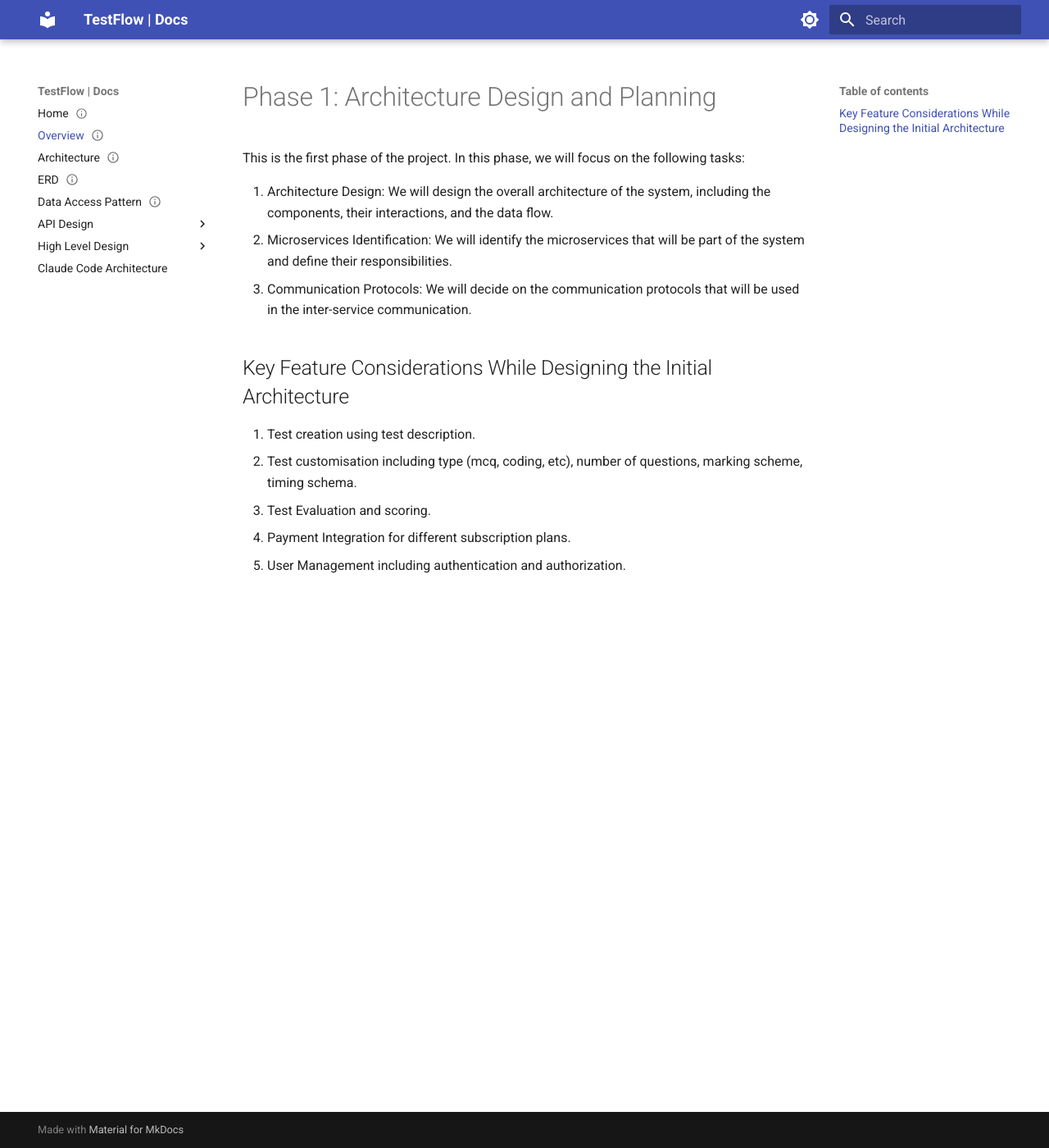
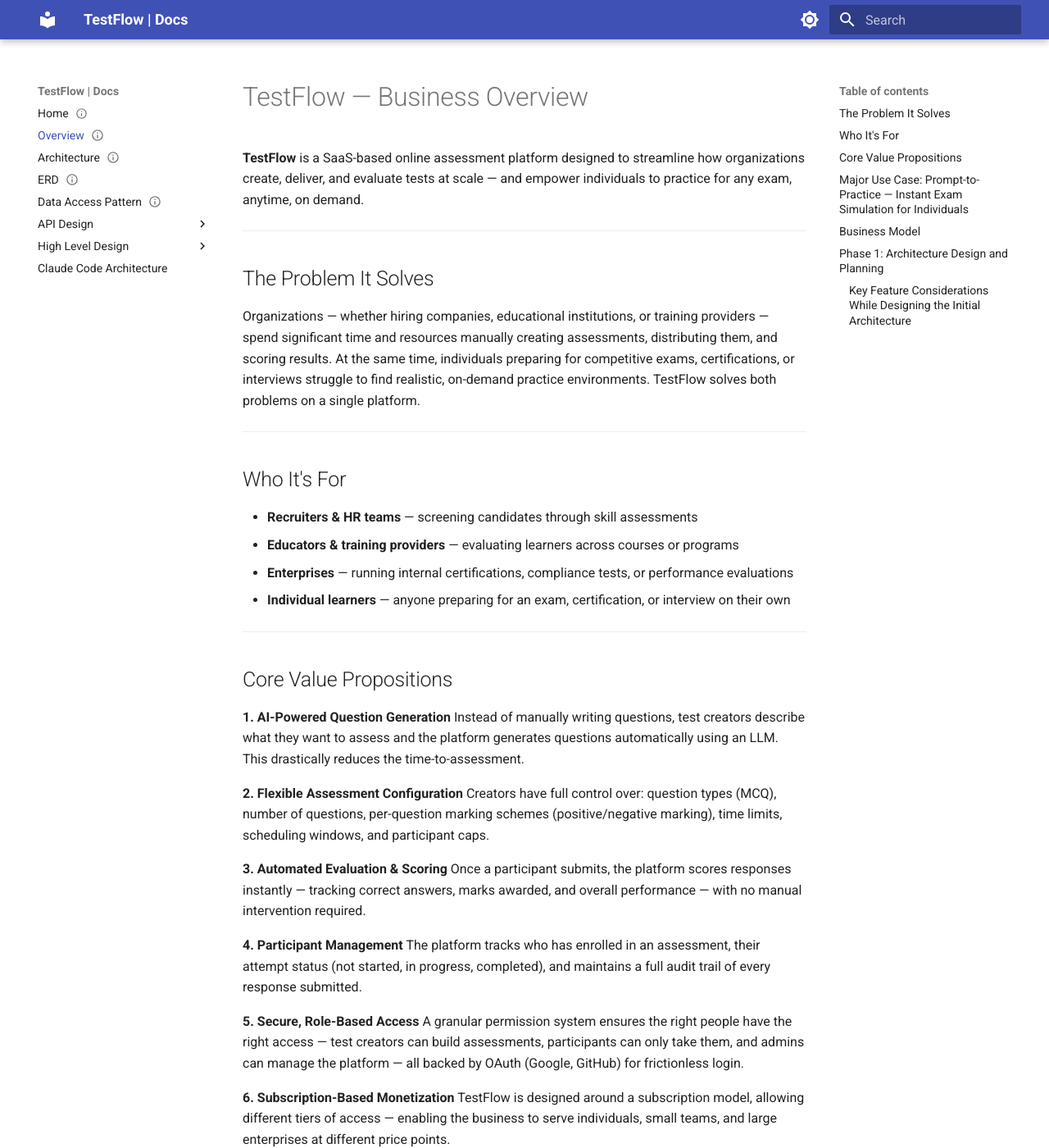
Before and after one commit to sharma-dikshant/TestFlow-Docs, an MkDocs documentation site: the page built from docs/overview.md, in a window 1280 px wide and 1400 px high. Shown: the whole window at 82% size. Built offline with MkDocs 1.6.1 and Material for MkDocs 9.7.7, drawn with Linux system fonts in a browser that asks for light colours; some of the changed text lies outside the part shown.

Commit message:
docs: add overview section

```diff
--- a/docs/overview.md
+++ b/docs/overview.md
@@ -1,22 +1,93 @@
 ---
-title: Phase 1 — Architecture Design and Planning
-description: Overview of Phase 1 scope, microservices identification, and key feature considerations
+title: TestFlow — Business Overview
+description: Business overview of TestFlow — what it is, who it's for, core value propositions, and major use cases
 status: stable
-last_updated: 2026-04-27
+last_updated: 2026-06-24
 ---
 
-# Phase 1: Architecture Design and Planning
+# TestFlow — Business Overview
+
+**TestFlow** is a SaaS-based online assessment platform designed to streamline how organizations create, deliver, and evaluate tests at scale — and empower individuals to practice for any exam, anytime, on demand.
+
+---
+
+## The Problem It Solves
+
+Organizations — whether hiring companies, educational institutions, or training providers — spend significant time and resources manually creating assessments, distributing them, and scoring results. At the same time, individuals preparing for competitive exams, certifications, or interviews struggle to find realistic, on-demand practice environments. TestFlow solves both problems on a single platform.
+
+---
+
+## Who It's For
+
+- **Recruiters & HR teams** — screening candidates through skill assessments
+- **Educators & training providers** — evaluating learners across courses or programs
+- **Enterprises** — running internal certifications, compliance tests, or performance evaluations
+- **Individual learners** — anyone preparing for an exam, certification, or interview on their own
+
+---
+
+## Core Value Propositions
+
+**1. AI-Powered Question Generation**
+Instead of manually writing questions, test creators describe what they want to assess and the platform generates questions automatically using an LLM. This drastically reduces the time-to-assessment.
+
+**2. Flexible Assessment Configuration**
+Creators have full control over: question types (MCQ), number of questions, per-question marking schemes (positive/negative marking), time limits, scheduling windows, and participant caps.
+
+**3. Automated Evaluation & Scoring**
+Once a participant submits, the platform scores responses instantly — tracking correct answers, marks awarded, and overall performance — with no manual intervention required.
+
+**4. Participant Management**
+The platform tracks who has enrolled in an assessment, their attempt status (not started, in progress, completed), and maintains a full audit trail of every response submitted.
+
+**5. Secure, Role-Based Access**
+A granular permission system ensures the right people have the right access — test creators can build assessments, participants can only take them, and admins can manage the platform — all backed by OAuth (Google, GitHub) for frictionless login.
+
+**6. Subscription-Based Monetization**
+TestFlow is designed around a subscription model, allowing different tiers of access — enabling the business to serve individuals, small teams, and large enterprises at different price points.
+
+---
+
+## Major Use Case: Prompt-to-Practice — Instant Exam Simulation for Individuals
+
+> *"I want to practice for UPSC Prelims. Give me a 100-question mock test right now."*
+
+This is one of TestFlow's most powerful differentiators. Any individual — without any admin setup, pre-built question bank, or external resource — can walk into the platform, type a single prompt describing what they want to practice, and immediately sit inside a fully simulated exam environment.
+
+**How it works:**
+
+1. **Describe the exam** — The user types a natural-language prompt: *"GATE Computer Science"*, *"AWS Solutions Architect mock test"*, *"JEE Mains Physics — Thermodynamics"*, *"Python coding interview prep"*, or even something niche like *"Medieval Indian history — 30 questions, moderate difficulty"*.
+2. **Instant test generation** — The LLM generates a complete, contextually accurate assessment: questions, answer options, correct answers, and a recommended marking scheme — all tailored to the topic and difficulty.
+3. **Authentic exam environment** — The test is served in the exact same timed, scored, distraction-free interface used for formal assessments. The experience mirrors a real exam — not a flashcard or quiz widget.
+4. **Instant results & feedback** — On submission, the user gets their score, a breakdown of correct vs. incorrect responses, and marks awarded — giving immediate, actionable feedback on where they stand.
+
+**Why this matters for the business:**
+
+- Unlocks a massive **B2C growth channel** — any student, job seeker, or professional becomes a potential user without needing an organization to onboard first
+- Creates **high repeat usage** — individuals return to practice across different topics, driving retention and subscription upgrades
+- Positions TestFlow as a **universal practice platform**, not just an enterprise testing tool
+- Generates a **rich data moat** — aggregated performance data across topics and domains becomes a future asset for adaptive learning and benchmarking features
+
+---
+
+## Business Model
+
+TestFlow follows a **B2B/B2C SaaS model**. Revenue is generated through tiered subscription plans that gate features like the number of assessments, participant limits, AI question generation credits, individual practice sessions, and advanced analytics.
+
+---
+
+## Phase 1: Architecture Design and Planning
 
 This is the first phase of the project. In this phase, we will focus on the following tasks:
 
-1. Architecture Design: We will design the overall architecture of the system, including the components, their interactions, and the data flow.
-2. Microservices Identification: We will identify the microservices that will be part of the system and define their responsibilities.
-3. Communication Protocols: We will decide on the communication protocols that will be used in the inter-service communication.
+1. **Architecture Design** — Design the overall architecture of the system, including the components, their interactions, and the data flow.
+2. **Microservices Identification** — Identify the microservices that will be part of the system and define their responsibilities.
+3. **Communication Protocols** — Decide on the communication protocols that will be used in the inter-service communication.
 
-## Key Feature Considerations While Designing the Initial Architecture
+### Key Feature Considerations While Designing the Initial Architecture
 
 1. Test creation using test description.
-2. Test customisation including type (mcq, coding, etc), number of questions, marking scheme, timing schema.
-3. Test Evaluation and scoring.
-4. Payment Integration for different subscription plans.
-5. User Management including authentication and authorization.
+2. Test customisation including type (MCQ, coding, etc.), number of questions, marking scheme, timing schema.
+3. Test evaluation and scoring.
+4. Payment integration for different subscription plans.
+5. User management including authentication and authorization.
```
